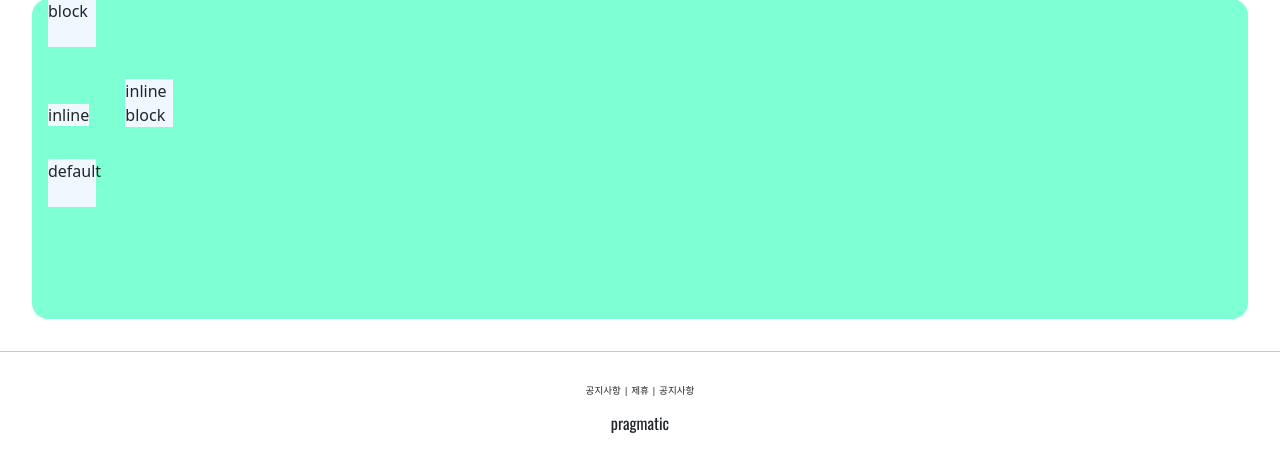
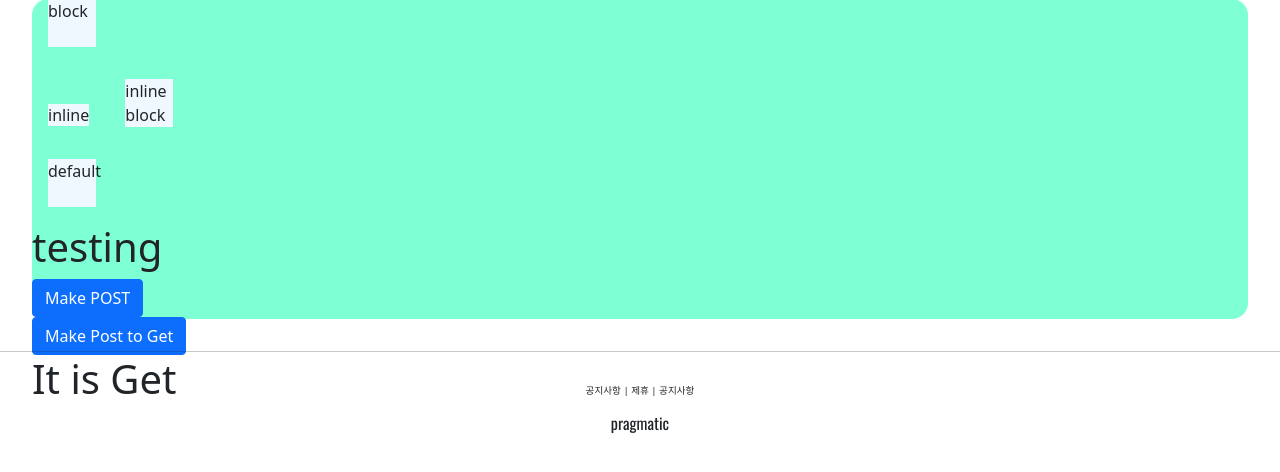
Before and after one commit to Marc416/djangotest, a Django app: page /account/hello_world/ in a window 1280 px wide. Shown: the part 178-650 px from the top of the page. Run offline with Django 3.2, Linux system fonts and the light colour scheme.

Commit message:
Add post, get button (How to use dynamic variable at html) - Use this button, you can use dynamic variables

```diff
--- a/pragmatic/accountapp/templates/accountapp/hello_world.html
+++ b/pragmatic/accountapp/templates/accountapp/hello_world.html
@@ -14,7 +14,20 @@
         <div class="testing" , style="display: inline">inline</div>
         <div class="testing" , style="display: inline-block">inline block</div>
         <div class="testing" , style="display: none">none</div>
-        <div class="testing" , >default</div>
+        <div class="testing" ,>default</div>
 
+        <h1>testing</h1>
+        <form action="/account/hello_world/" method="post">
+            {% csrf_token %}
+            <input type="submit" class="btn btn-primary" value="Make POST">
+        </form>
+        <form action="/account/hello_world/" method="get">
+            {% csrf_token %}
+            <input type="submit" class="btn btn-primary" value="Make Post to Get">
+        </form>
+
+        <h1>
+            {{ text }}
+        </h1>
     </div>
 {% endblock %}
--- a/pragmatic/accountapp/urls.py
+++ b/pragmatic/accountapp/urls.py
@@ -1,9 +1,8 @@
-
 from django.urls import include, path
 
 import accountapp
 from accountapp.views import hello_world
 
 urlpatterns = [
-    path('hello_world/', hello_world, name = 'hello_world'),
+    path('hello_world/', hello_world, name='hello_world'),
 ]
--- a/pragmatic/accountapp/views.py
+++ b/pragmatic/accountapp/views.py
@@ -1,7 +1,11 @@
 from django.http import HttpResponse
 from django.shortcuts import render
+
 
 # Create your views here.
 
 def hello_world(request):
-    return render(request,'accountapp/hello_world.html')
+    if request.method == "POST":
+        return render(request, 'accountapp/hello_world.html', context={'text': 'It is Post'})
+    else:
+        return render(request, 'accountapp/hello_world.html', context={'text': 'It is Get'})
```
